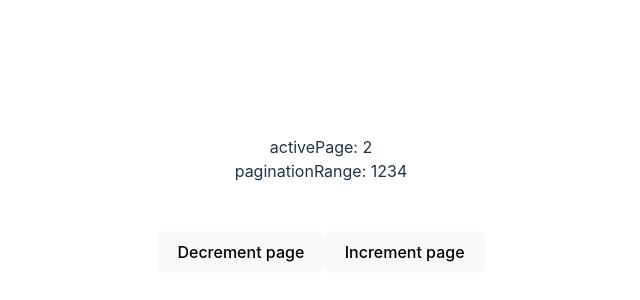
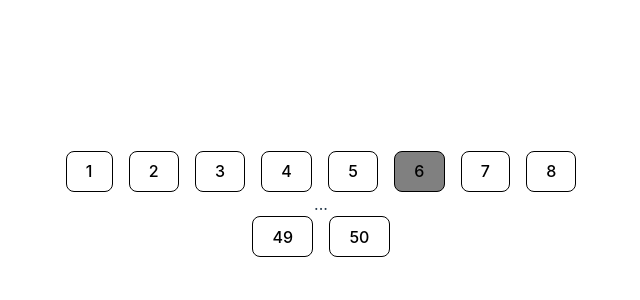
Before and after one commit to omar-baldi/react-pagination-range, a React (Vite) app: page / in a window 1280 px wide. Shown: the part 196-496 px from the top of the page, without its empty margins (319-959 px from the left). Built offline with nearby package versions, Linux system fonts and the light colour scheme.

Commit message:
Created pagination component and implemented use of union types to pass hook configuration through props

```diff
--- a/src/App.tsx
+++ b/src/App.tsx
@@ -1,78 +1,14 @@
-/* eslint-disable */
-import { useMemo, useState } from "react";
 import "./App.css";
-
-const totalAmountElements = 4;
-const defaultInitialPage = 2;
+import Pagination from "./components/Pagination";
 
 function App() {
-  const [activePage, setActivePage] = useState<number>(defaultInitialPage);
-
-  const elementsRange = useMemo(() => {
-    return [...Array(totalAmountElements)].map((_, i) => i + 1);
-  }, []);
-
-  function getRanges(activePage: number, totalAmountPages: number) {
-    return {
-      before: elementsRange.slice(0, activePage - 1),
-      current: [activePage],
-      after: elementsRange.slice(Math.min(activePage, totalAmountPages)),
-    };
-  }
-
-  function getPaginationRange() {
-    const totalAmountPages = elementsRange.length;
-    const ranges = getRanges(activePage, totalAmountPages);
-    const { before, current, after } = ranges;
-
-    /**
-     * Making sure to return the whole array range
-     * if for both sides from either the first page/last page
-     * to the active page there are less than 2 elements.
-     * Meaning that there's no need to render the 3 dots
-     * if there is only one element in between.
-     */
-    if (before.length <= 2 && after.length <= 2) {
-      return elementsRange;
-    }
-
-    const shouldAddBeforeDots = before.length <= 2;
-    const shouldAddAfterDots = after.length <= 2;
-
-    return [
-      ...(shouldAddBeforeDots ? elementsRange.slice(0, 3) : [1, "..."]),
-      ...(shouldAddBeforeDots && shouldAddAfterDots ? current : []),
-      ...(shouldAddAfterDots ? elementsRange.slice(-3) : ["...", totalAmountPages]),
-    ];
-  }
-
-  const r = getPaginationRange();
-
   return (
-    <>
-      activePage: {activePage}
-      <br />
-      paginationRange: {r}
-      <br />
-      <br />
-      <br />
-      <button
-        onClick={() => {
-          setActivePage((prevActivePage) => Math.max(0, prevActivePage - 1));
-        }}
-      >
-        Decrement page
-      </button>
-      <button
-        onClick={() => {
-          setActivePage((prevActivePage) =>
-            Math.min(prevActivePage + 1, elementsRange.length)
-          );
-        }}
-      >
-        Increment page
-      </button>
-    </>
+    <Pagination
+      totalAmountElements={50}
+      siblingCount={2}
+      boundaryCount={2}
+      initialPage={6}
+    />
   );
 }
 
--- /dev/null
+++ b/src/components/Pagination.tsx
@@ -0,0 +1,52 @@
+/* eslint-disable */
+import React from "react";
+import {
+  type PaginationRangeConfigOptions,
+  usePaginationRange,
+} from "../hooks/usePaginationRange";
+
+type Props = {
+  variant?: "BASIC" | "OUTLINED" | "ROUNDED";
+  size?: "SMALL" | "MEDIUM" | "LARGE";
+  showFirstButton?: boolean;
+  showLastButton?: boolean;
+  hidePrevButton?: boolean;
+  hideNextButton?: boolean;
+} & PaginationRangeConfigOptions;
+
+export default function Pagination({
+  variant,
+  size,
+  showFirstButton,
+  showLastButton,
+  hidePrevButton,
+  hideNextButton,
+  ...rangeConfig
+}: Props) {
+  const { range, activePage } = usePaginationRange(rangeConfig);
+
+  const pagesElements = range.map((page, index) => {
+    const isCurrentPageSelected = activePage === page;
+    const key = `page-${page}-#${index}`;
+
+    return (
+      <React.Fragment key={key}>
+        {typeof page === "number" ? (
+          <button
+            style={{
+              margin: "0 0.5rem",
+              backgroundColor: isCurrentPageSelected ? "grey" : "initial",
+              border: "1px solid",
+            }}
+          >
+            {page}
+          </button>
+        ) : (
+          <div>{page}</div>
+        )}
+      </React.Fragment>
+    );
+  });
+
+  return pagesElements;
+}
--- a/src/hooks/usePaginationRange.ts
+++ b/src/hooks/usePaginationRange.ts
@@ -6,18 +6,19 @@ import {
   getPagesDiffToRightBoundary,
 } from "../helpers";
 
+export type PaginationRangeConfigOptions = {
+  totalAmountElements: number;
+  siblingCount?: number;
+  boundaryCount?: number;
+  initialPage?: number;
+};
+
 export const usePaginationRange = ({
   totalAmountElements,
   siblingCount = DEFAULT_SIBLING_COUNT,
   boundaryCount = DEFAULT_BOUNDARY_COUNT,
   initialPage = FIRST_PAGE,
-}: {
-  totalAmountElements: number;
-  siblingCount?: number;
-  boundaryCount?: number;
-  initialPage?: number;
-  onPageChange?: () => void;
-}) => {
+}: PaginationRangeConfigOptions) => {
   const [activePage, setActivePage] = useState<number>(initialPage);
 
   /**
```
